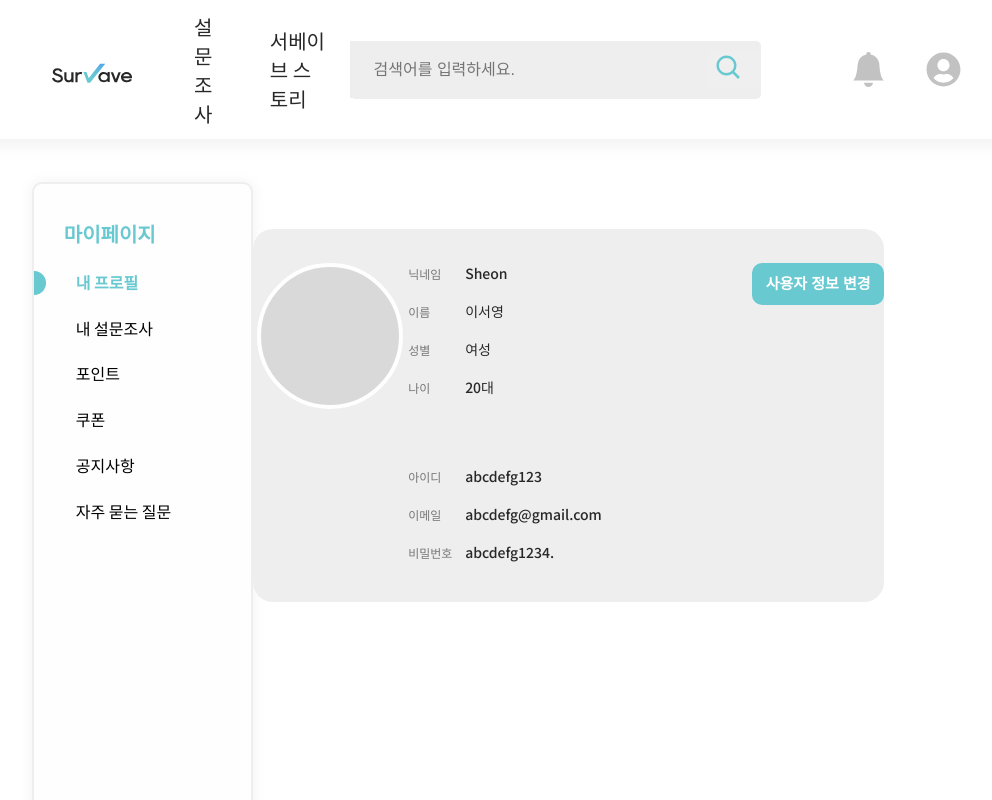
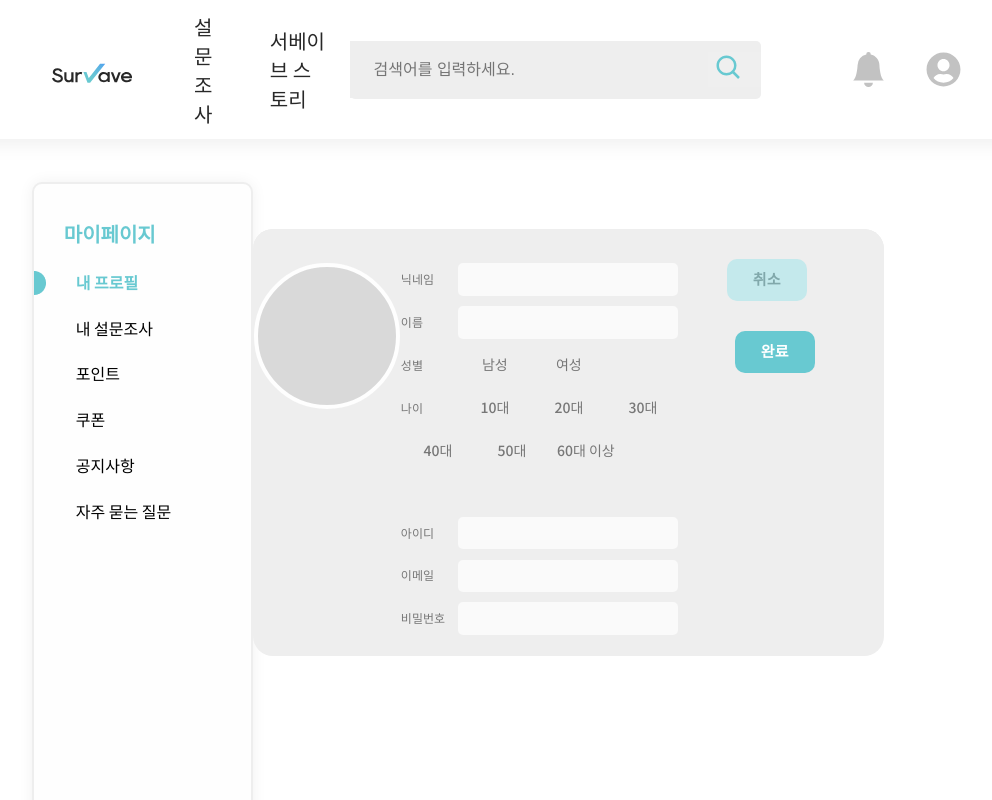
Before and after one commit to UMC-MMM/Client, a React (Create React App) app in the folder mmm_client/: page /myPage in a window 1280 px wide. Both pictures are taken after a click on the button "사용자 정보 변경". Shown: the top 800 px of the page, without its empty margins (182-1174 px from the left). Built offline with nearby package versions, Linux system fonts and the light colour scheme.

Commit message:
마이페이지-내 프로필 사용자 정보 변경 시 변경 컴포넌트 띄움

```diff
--- a/mmm_client/src/app.css
+++ b/mmm_client/src/app.css
@@ -1342,6 +1342,15 @@
   border-radius: 20px;
 }
 
+.myPageProfileModify {
+  height: 427px;
+  width: 100%;
+  display: flex;
+  border-radius: 20px;
+  background: #eeeeee;
+  border-radius: 20px;
+}
+
 .myPageListContainer {
   display: flex;
   flex-direction: column;
@@ -1452,7 +1461,7 @@
 }
 
 .myPageRightProfile {
-  flex-basis: 55.36%;
+  flex-basis: 55%;
   margin-top: 34px;
 }
 
@@ -1482,6 +1491,50 @@
 
 .myPageProfileIDEmailPW {
   margin-top: 51px;
+}
+
+.myPageProfileModifyBox {
+  width: 216px;
+  height: 30.72px;
+  background-color: #fafafa;
+  border-radius: 5px;
+  border: none;
+}
+
+.myPageProfileModifyBox:focus {
+  outline: 2px solid #68c9d1;
+}
+/* .myPageProfileModifyBox:focus {
+  outline: none;
+} */
+
+.myProfileModifyCancle,
+.myProfileModifyFin {
+  margin-top: 30px;
+  border: none;
+  height: 42px;
+  width: 80px;
+  border-radius: 10px;
+  padding: 10px, 64px, 10px, 64px;
+}
+
+.myProfileModifyCancle {
+  background: #c4e9ec;
+  font-style: normal;
+  font-weight: 700;
+  font-size: 15px;
+  line-height: 22px;
+  color: #81a8ab;
+}
+
+.myProfileModifyFin {
+  background: #68c9d1;
+  font-size: 15px;
+  font-weight: 700;
+  line-height: 22px;
+  color: #ffffff;
+
+  margin-left: 8px;
 }
 
 .myPageRightChangeBnt {
@@ -1500,6 +1553,35 @@
   color: #ffffff;
 
   margin-top: 34px;
+}
+
+.myPageProfileModifyTag {
+  display: inline-block;
+  border-radius: 10px;
+  font-weight: 500;
+  font-size: 14px;
+  color: #777777;
+  cursor: pointer;
+
+  height: 31px;
+  width: 74px;
+  line-height: 31px;
+  text-align: center;
+}
+
+.myPageProfileModifyTagClicked {
+  background: #68c9d1;
+  color: #fefefe;
+  font-size: 14px;
+  font-weight: 500;
+}
+
+.myPageProfileModifyTagIcon {
+  background-color: #89acdd;
+}
+
+.myPageProfileModifyTagIconNotChecked {
+  display: none;
 }
 
 /* 푸터 */
--- a/mmm_client/src/components/myPageMenu/myProfile.jsx
+++ b/mmm_client/src/components/myPageMenu/myProfile.jsx
@@ -1,46 +1,24 @@
 import React from "react";
+import { useState } from "react";
+import MyProfileView from "./myProfileView";
+import MyProfileModification from "./myProfileModification";
 
 const MyProfile = () => {
-  return (
-    <div className="myPageProfile">
-      <div className="myPageRightImgBox">
-        <div className="myPageRightImg"></div>
-      </div>
-      <div className="myPageRightProfile">
-        <div>
-          <div className="myPageProfileTitle">닉네임</div>
-          <div className="myPageProfileDetail">Sheon</div>
-        </div>
-        <div>
-          <div className="myPageProfileTitle">이름</div>
-          <div className="myPageProfileDetail">이서영</div>
-        </div>
-        <div>
-          <div className="myPageProfileTitle">성별</div>
-          <div className="myPageProfileDetail">여성</div>
-        </div>
-        <div>
-          <div className="myPageProfileTitle">나이</div>
-          <div className="myPageProfileDetail">20대</div>
-        </div>
-        <div className="myPageProfileIDEmailPW">
-          <div>
-            <div className="myPageProfileTitle">아이디</div>
-            <div className="myPageProfileDetail">abcdefg123</div>
-          </div>
-          <div>
-            <div className="myPageProfileTitle">이메일</div>
-            <div className="myPageProfileDetail">abcdefg@gmail.com</div>
-          </div>
-          <div>
-            <div className="myPageProfileTitle">비밀번호</div>
-            <div className="myPageProfileDetail">abcdefg1234.</div>
-          </div>
-        </div>
-      </div>
-      <button className="myPageRightChangeBnt">사용자 정보 변경</button>
-    </div>
-  );
+  const [myProfile, setMyProfile] = useState(0);
+
+  const handleMyProfile = () => {
+    if (myProfile === 0) {
+      setMyProfile(1);
+    } else if (myProfile === 1) {
+      setMyProfile(0);
+    }
+  };
+
+  const myProfileObj = {
+    0: <MyProfileView handleMyProfile={handleMyProfile} />,
+    1: <MyProfileModification handleMyProfile={handleMyProfile} />,
+  };
+  return <div className="myPageProfile">{myProfileObj[myProfile]}</div>;
 };
 
 export default MyProfile;
--- /dev/null
+++ b/mmm_client/src/components/myPageMenu/myProfileModification.jsx
@@ -0,0 +1,126 @@
+import React from "react";
+import { useState } from "react";
+// import { BsCheck } from "react-icons/bs";
+
+const MyProfileModification = ({ handleMyProfile }) => {
+  const userAge = [
+    { key: 1, userAge: "10대" },
+    { key: 2, userAge: "20대" },
+    { key: 3, userAge: "30대" },
+    { key: 4, userAge: "40대" },
+    { key: 5, userAge: "50대" },
+    { key: 6, userAge: "60대 이상" },
+  ];
+
+  const userGender = [
+    { key: 1, userGender: "남성" },
+    { key: 2, userGender: "여성" },
+  ];
+
+  const [selectUserAge, setSelectUserAge] = useState();
+  const [selectUserGender, setSelectUserGender] = useState();
+
+  const handleUserAge = (age) => {
+    setSelectUserAge(age);
+  };
+
+  const handleUserGender = (gender) => {
+    setSelectUserGender(gender);
+  };
+  return (
+    <div className="myPageProfileModify">
+      <div className="myPageRightImgBox">
+        <div className="myPageRightImg"></div>
+      </div>
+      <div className="myPageRightProfile">
+        <div>
+          <div className="myPageProfileTitle">닉네임</div>
+          <input
+            className="myPageProfileModifyBox"
+            type="text"
+            id="nickName"
+            name="nickName"
+          ></input>
+        </div>
+        <div>
+          <div className="myPageProfileTitle">이름</div>
+          <input
+            className="myPageProfileModifyBox"
+            type="text"
+            id="userName"
+            name="userName"
+          ></input>
+        </div>
+        <div>
+          <div className="myPageProfileTitle">성별</div>
+          {userGender.map((gender) => (
+            <div
+              className={
+                selectUserGender === gender.key
+                  ? "myPageProfileModifyTag myPageProfileModifyTagClicked"
+                  : "myPageProfileModifyTag"
+              }
+              onClick={() => handleUserGender(gender.key)}
+            >
+              {gender.userGender}
+            </div>
+          ))}
+        </div>
+        <div>
+          <div className="myPageProfileTitle">나이</div>
+          {userAge.map((age) => (
+            <div
+              className={
+                selectUserAge === age.key
+                  ? "myPageProfileModifyTag myPageProfileModifyTagClicked"
+                  : "myPageProfileModifyTag"
+              }
+              onClick={() => handleUserAge(age.key)}
+            >
+              {age.userAge}
+            </div>
+          ))}
+        </div>
+        <div className="myPageProfileIDEmailPW">
+          <div>
+            <div className="myPageProfileTitle">아이디</div>
+            <input
+              className="myPageProfileModifyBox"
+              type="text"
+              id="userId"
+              name="userId"
+            ></input>
+          </div>
+          <div>
+            <div className="myPageProfileTitle">이메일</div>
+            <input
+              className="myPageProfileModifyBox"
+              type="email"
+              id="userEmail"
+              name="userEmail"
+            ></input>
+          </div>
+          <div>
+            <div className="myPageProfileTitle">비밀번호</div>
+            <input
+              className="myPageProfileModifyBox"
+              type="password"
+              id="userPassword"
+              name="userPassword"
+            ></input>
+          </div>
+        </div>
+      </div>
+      <div className="myProfileModifyButtons">
+        <button className="myProfileModifyCancle" onClick={handleMyProfile}>
+          취소
+        </button>
+        <button className="myProfileModifyFin" onClick={handleMyProfile}>
+          완료
+        </button>
+      </div>
+    </div>
+  );
+};
+
+export default MyProfileModification;
--- /dev/null
+++ b/mmm_client/src/components/myPageMenu/myProfileView.jsx
@@ -0,0 +1,48 @@
+import React from "react";
+
+const MyProfileView = ({ handleMyProfile }) => {
+  return (
+    <div className="myPageProfile">
+      <div className="myPageRightImgBox">
+        <div className="myPageRightImg"></div>
+      </div>
+      <div className="myPageRightProfile">
+        <div>
+          <div className="myPageProfileTitle">닉네임</div>
+          <div className="myPageProfileDetail">Sheon</div>
+        </div>
+        <div>
+          <div className="myPageProfileTitle">이름</div>
+          <div className="myPageProfileDetail">이서영</div>
+        </div>
+        <div>
+          <div className="myPageProfileTitle">성별</div>
+          <div className="myPageProfileDetail">여성</div>
+        </div>
+        <div>
+          <div className="myPageProfileTitle">나이</div>
+          <div className="myPageProfileDetail">20대</div>
+        </div>
+        <div className="myPageProfileIDEmailPW">
+          <div>
+            <div className="myPageProfileTitle">아이디</div>
+            <div className="myPageProfileDetail">abcdefg123</div>
+          </div>
+          <div>
+            <div className="myPageProfileTitle">이메일</div>
+            <div className="myPageProfileDetail">abcdefg@gmail.com</div>
+          </div>
+          <div>
+            <div className="myPageProfileTitle">비밀번호</div>
+            <div className="myPageProfileDetail">abcdefg1234.</div>
+          </div>
+        </div>
+      </div>
+      <button className="myPageRightChangeBnt" onClick={handleMyProfile}>
+        사용자 정보 변경
+      </button>
+    </div>
+  );
+};
+
+export default MyProfileView;
--- a/mmm_client/src/pages/surveyList.jsx
+++ b/mmm_client/src/pages/surveyList.jsx
@@ -80,7 +80,6 @@ const SurveyList = () => {
           <div className="surveyListRightTop">
             {surveyTargetObj[surveyTargetBox]}
             <button className="surveyWriteBnt">
-              {" "}
               <Link
                 to="/surveyWrite"
                 style={{
```
